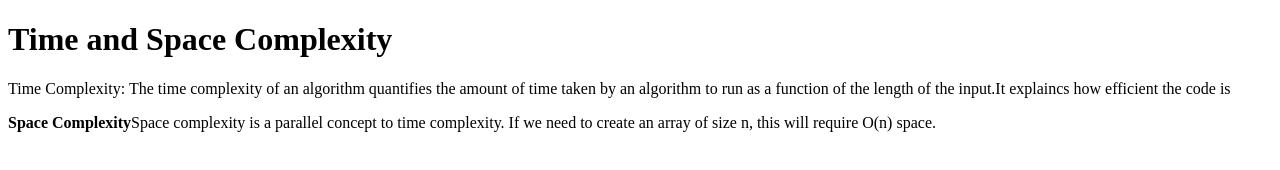
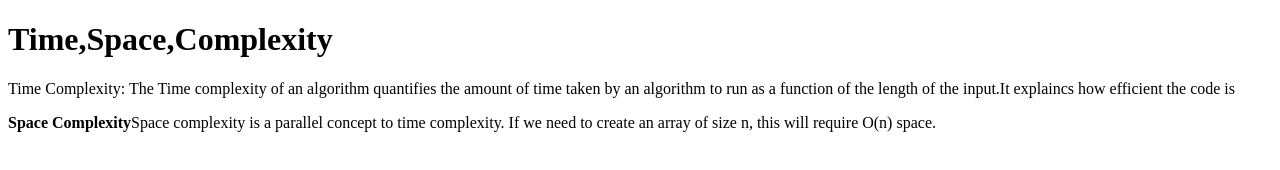
Before and after one commit to acciojob/time-and-space-complexity-writ-0924, a website: page main.html in a window 1280 px wide. Drawn offline with Linux system fonts and the light colour scheme.

Commit message:
created a submission

```diff
--- a/main.html
+++ b/main.html
@@ -8,10 +8,8 @@
 
 <body>
 	<!-- the entire body must be written by student -->
-	<h1>
-		Time and Space Complexity
-	</h1>
-	<p>Time Complexity: The time complexity of an algorithm quantifies the amount of time taken by an algorithm to run as a function of the length of the input.It explaincs how efficient the code is</p>
+	<h1>Time,Space,Complexity</h1>
+	<p>Time Complexity: The Time complexity of an algorithm quantifies the amount of time taken by an algorithm to run as a function of the length of the input.It explaincs how efficient the code is</p>
 	<p><b>Space Complexity</b>Space complexity is a parallel concept to time complexity. If we need to create an array of size n, this will require O(n) space.</p>
     <script type="text/javascript" src="./script.js">
 </script>
```
